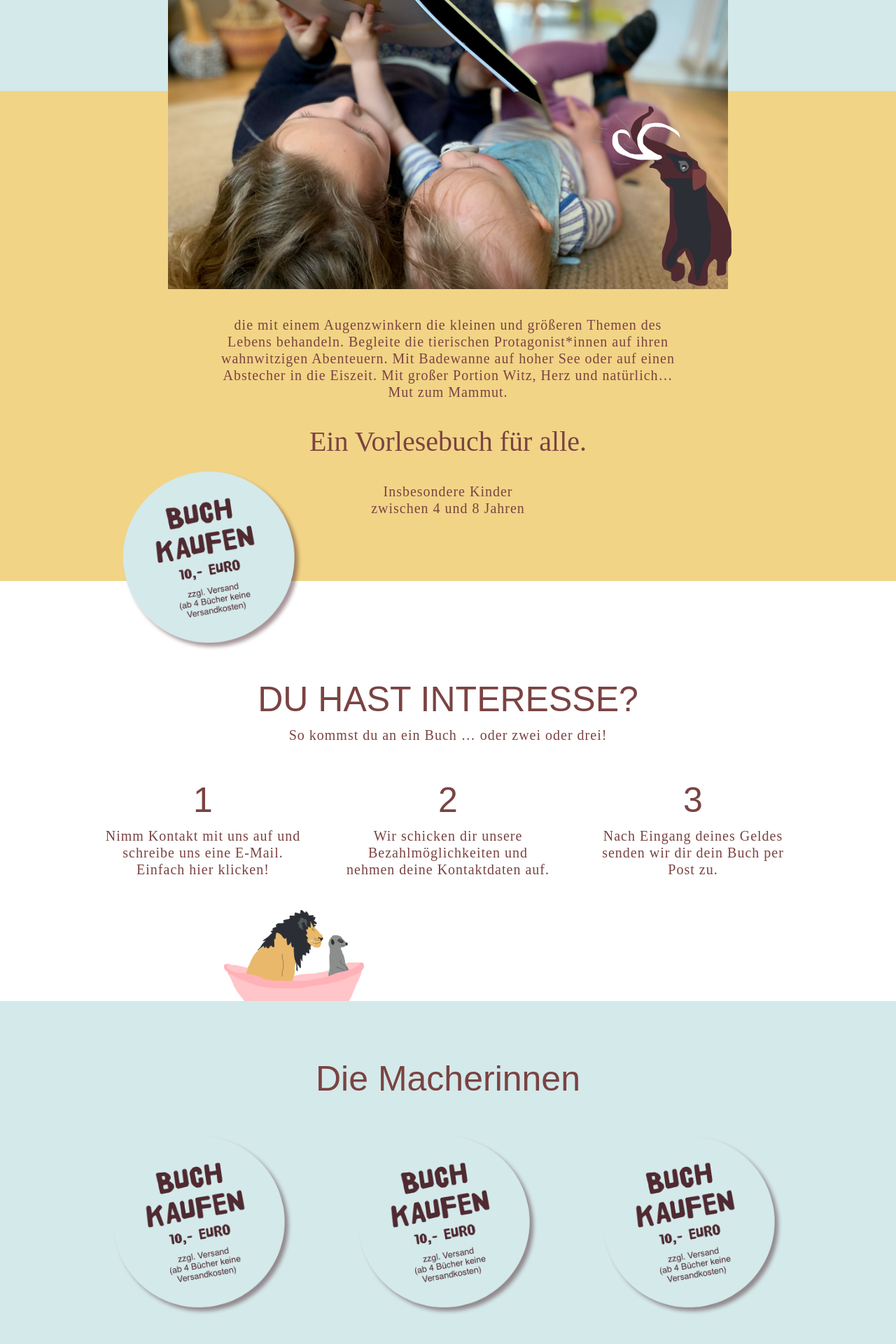
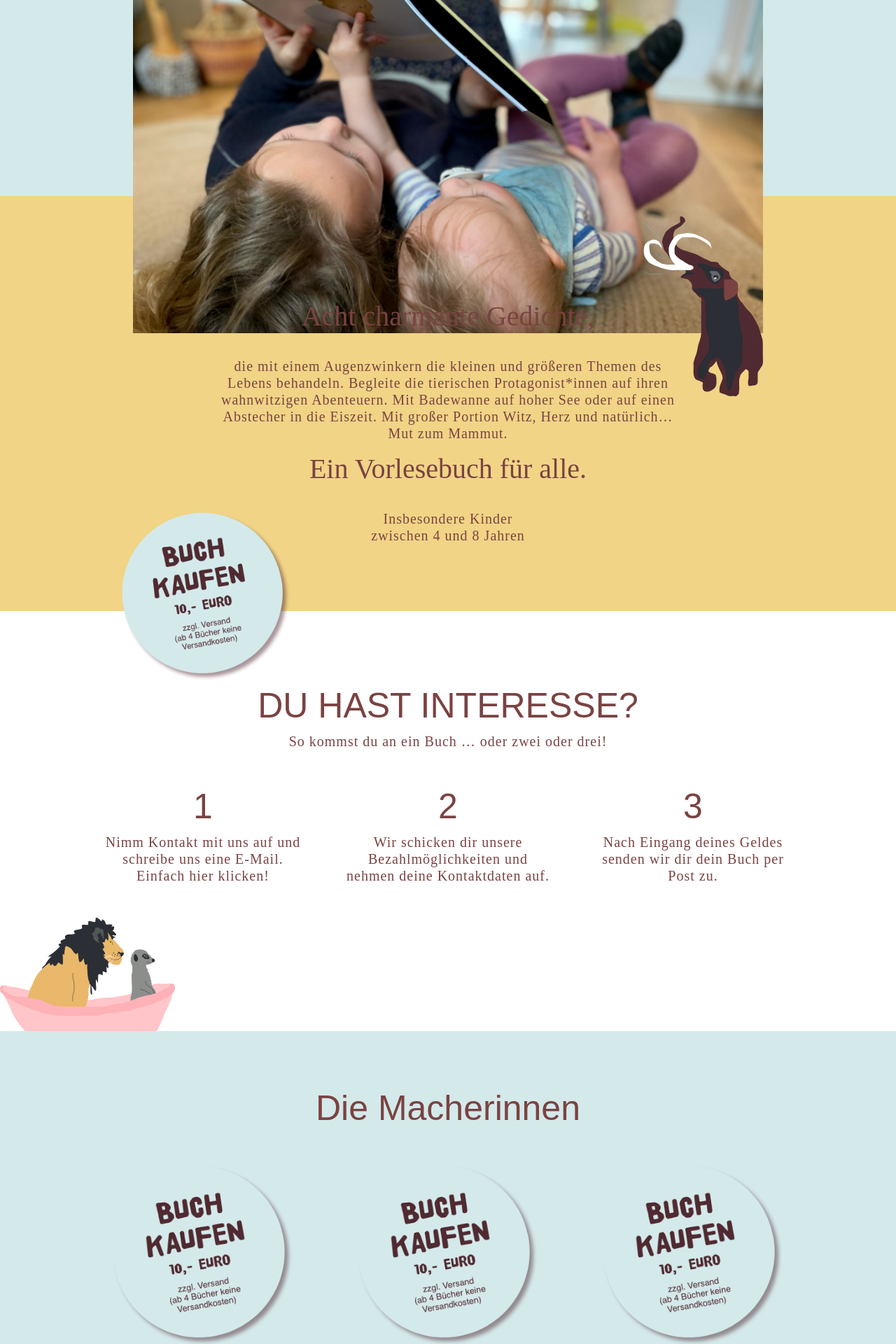
Before and after one commit to hennabanana/mutzummammut, a Next.js app: page / in a window 1280 px wide. Shown: the part 420-2340 px from the top of the page at 70% size. Built offline with nearby package versions, Linux system fonts and the light colour scheme; a web font is replaced by a local one.

Commit message:
responsive

```diff
--- a/pages/index.js
+++ b/pages/index.js
@@ -9,6 +9,7 @@ export default function Home() {
         <title>Mut zum Mammut</title>
         <link rel="icon" href="/favicon.ico" />
         <link rel="stylesheet" href="https://use.typekit.net/qvg1efb.css"></link>
+        <meta name="viewport" content="initial-scale=1.0, width=device-width" />
       </Head>
 
       <main>
@@ -18,23 +19,23 @@ export default function Home() {
           <h1>Mut zum Mammut</h1>
           </div>
           <div id={styles.imgContainer}>
-            <Image
+            <img
+              id={styles.titleimg}
               src="/intro.png"
               alt="ImageContainer"
               height="504"
               width="800"
             />
+            <img
+              id={styles.mammut}
+              src="/elefant.svg"
+              alt="Elefant"
+
+            />
           </div>
         </div>
         <div id={styles.container2} >
-          <div id={styles.elefant}>
-        <Image
-              src="/elefant.svg"
-              alt="Elefant"
-              height="300"
-              width="200"
-            />
-            </div>
+        <div className={styles.relativ} >
           <div id={styles.text}>
           <h3>Acht charmante Gedichte,</h3>
           <p>die mit einem Augenzwinkern die kleinen und größeren Themen des Lebens behandeln.
@@ -44,14 +45,12 @@ export default function Home() {
             <h3>Ein Vorlesebuch für alle.</h3>
           <p>Insbesondere Kinder<br></br>zwischen 4 und 8 Jahren</p>
           </div>
-          <div id={styles.buchkaufen}>
-        <Image
+        <img
+        id={styles.buchkaufen}
               src="/buchkaufen.png"
               alt="Buch Kaufen"
-              height="300"
-              width="300"
             />
-            </div>
+          </div>
         </div>
         <div id={styles.container3}>
         <div id={styles.text}>
@@ -72,20 +71,17 @@ export default function Home() {
             <p>Nach Eingang deines Geldes senden wir dir dein Buch per Post zu.</p>
           </div>
         </div>
-        <div id={styles.loewe}>
-        <Image
+        <img
+              id={styles.loewe}
               src="/loewe.svg"
               alt="Loewe"
-              height="200"
-              width="200"
             />
-            </div>
         </div>
         <div id={styles.container4}>
           <h2>Die Macherinnen</h2>
           <div className={styles.row}>
           <div className={styles.item}>
-          <Image
+          <img
               src="/buchkaufen.png"
               alt="Buch Kaufen"
               height="300"
@@ -94,7 +90,7 @@ export default function Home() {
           <p>Fiona</p>
           </div>
           <div className={styles.item}>
-          <Image
+          <img
               src="/buchkaufen.png"
               alt="Buch Kaufen"
               height="300"
@@ -103,7 +99,7 @@ export default function Home() {
           <p>Leonie</p>
           </div>
           <div className={styles.item}>
-          <Image
+          <img
               src="/buchkaufen.png"
               alt="Buch Kaufen"
               height="300"
@@ -115,19 +111,16 @@ export default function Home() {
         <div id={styles.text}>
           <h3>Lerne uns kennen und erfahre,</h3>
           <p>Lerne uns kennen und erfahre, wie unser Buch entstanden ist! Hier steht ein schöner Text über die Entstehung des Buches, wer wie was gemangt und getan hat, lroem ipsum et odlor. Jetzt kommt nur noch Quatsch: Nach Eingang deines Geldes senden wir dir dein Buch per Post zu. Mut zum Mammut: Acht charmante Gedichte, die mit einem Augenzwinkern die kleinen und größeren Themen des Lebens behandeln. Begleite die tierischen Protagonist*innen auf ihren wahnwitzigen Abenteuern. Mit Badewanne auf hoher See oder auf einen Abstecher in die Eiszeit. Mit großer Portion Witz, Herz und natürlich … Mut zum Mammut.</p>
-        </div>
-        <div id={styles.qualle}>
-        <Image
+          <img
+              id={styles.qualle}
               src="/qualle.svg"
               alt="Loewe"
-              height="400"
-              width="400"
             />
         </div>
         </div>
         <div id={styles.container5}>
         <div id={styles.minimues}>
-        <Image
+        <img
               src="/minimues.svg"
               alt="MiniMüs"
               height="200"
--- a/styles/Home.module.scss
+++ b/styles/Home.module.scss
@@ -10,8 +10,7 @@
 
 #container1 {
     background: $colorGrey;
-    max-height: 550px;
-
+    max-height: 700px;
     #title{
         position: relative;
         transform: translate(0%, 22%);
@@ -28,26 +27,42 @@
     }
 
     #imgContainer{
-        text-align: center;
+        position: relative;
+        max-width: 900px;
+        margin: auto;
+        #titleimg {
+            width: 100%;
+            height: auto;
+        }
+        #mammut {
+            position: absolute;
+            bottom: -15%;
+            right: 0%;
+            height: 45%;
+            min-height: 160px;
+        }
     }
 }
+.relativ {
+    max-width: 1440px;
+    position: relative;
+    margin: auto;
+}
+
 #container2 {
     background: $colorYellow;
-    min-height: 650px;
-    max-height: 700px;
-
-    #elefant{
-        //transform: translate(66%,-21%);
-        width: 200px;
-        margin-left: 66%;
-    }
-
+    min-height: 550px;
+    padding-top: 25px;
+    padding-bottom: 50px;
     #text{
         max-width: 700px;
+        padding-top: 10%;
+        padding-bottom: 2%;
         margin-right: auto;
         margin-left: auto;
-        margin-top: -100px;
+
         h3{
+            margin-top: 0;
             margin-left: 25px;
             margin-right: 25px;
         }
@@ -57,18 +72,22 @@
         }
 
     }
+
     #buchkaufen{
-        transform: translate(0%,-35%);
-        margin-left:12%;
-        width: 300px;
+        position: absolute;
+        bottom: -33%;
+        left: 12%;
+        max-width: 22%;
+        min-width: 250px
     }
 }
 #container3 {
-    height: 450px;
+    min-height: 600px;
+    position: relative;
+    padding-top: 75px;
+    max-width: 1440px;
+    margin: auto;
 
-    #text {
-        margin-top: 150px;
-    }
 
     h2 {
         margin-bottom: 15px;
@@ -81,15 +100,17 @@
     }
 
     #loewe{
-        width: 200px;
-        margin-left: 25%;
-        position: relative;
+        position: absolute;
+        bottom: -4%;
+        left: 0%;
+        max-width: 18%;
+        min-width: 250px;
         z-index: -1;
     }
 }
 
 #container4 {
-    min-height: 1000px;
+    min-height: 1050px;
     background: $colorGrey 0% 0% no-repeat padding-box;
     padding-top: 50px;
 
@@ -102,6 +123,7 @@
         max-width: 700px;
         margin-right: auto;
         margin-left: auto;
+        position: relative;
         h3{
             margin-left: 25px;
             margin-right: 25px;
@@ -110,13 +132,16 @@
             margin-left: 25px;
             margin-right: 25px;
         }
+        #qualle {
+            position: absolute;
+            top: 100%;
+            right: 5%;
+            max-width: 40%;
+            min-width: 250px;
+            filter: drop-shadow(0px 0px 5px rgba(0,0,0,0.3));
+        }
     }
-    #qualle {
-        width: 400px;
-        margin-left: 66%;
-        transform: translate(0%,-20%);
-        position: absolute;
-    }
+
 }
 
 #container5 {
@@ -134,3 +159,37 @@
         text-align: center;
     }
 }
+
+@media (max-width: 1050px) {
+
+    #container3 {
+        min-height: 800px;
+    }
+    #container4 {
+        min-height: 1400px;
+    }
+}
+
+@media (max-width: 700px) {
+    #container1 {
+        height: 530px;
+    }
+    #container3 {
+        min-height: 1000px;
+    }
+    #container4 {
+        min-height: 1800px;
+    }
+}
+
+@media (max-width: 500px) {
+    #container1 {
+        height: 450px;
+    }
+    #container3 {
+        min-height: 1000px;
+    }
+    #container4 {
+        min-height: 1950px;
+    }
+}
--- a/styles/globals.scss
+++ b/styles/globals.scss
@@ -6,6 +6,8 @@ body {
   margin: 0;
   font-family: -apple-system, BlinkMacSystemFont, Segoe UI, Roboto, Oxygen,
     Ubuntu, Cantarell, Fira Sans, Droid Sans, Helvetica Neue, sans-serif;
+  max-width: 100%;
+  overflow-x: hidden;
 }
 
 a {
@@ -16,6 +18,8 @@ a {
 * {
   box-sizing: border-box;
 }
+
+
 
 h1 {
   color: $colorWhite;
@@ -49,3 +53,9 @@ p {
   color: $colorRed;
   letter-spacing: 1px;
 }
+
+@media (max-width: 600px) {
+  h1 {
+    font: normal normal normal 80px/75px $textHeadline;
+  }
+}
```
